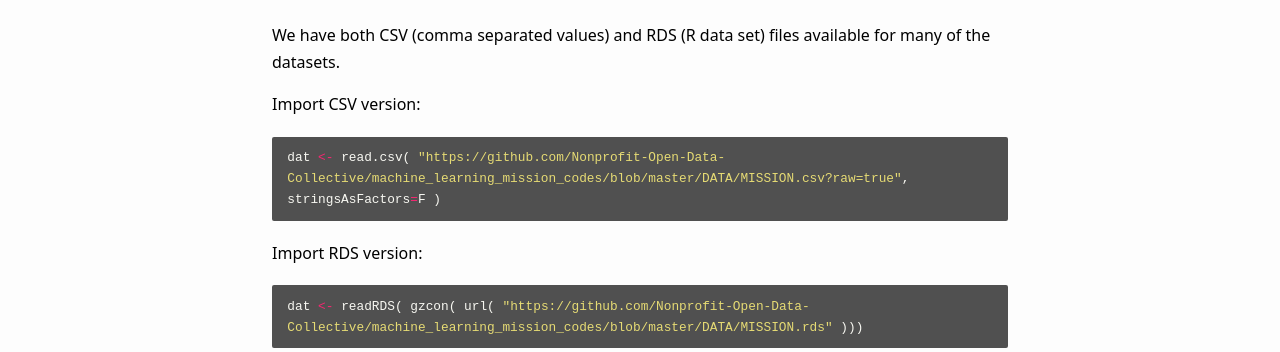
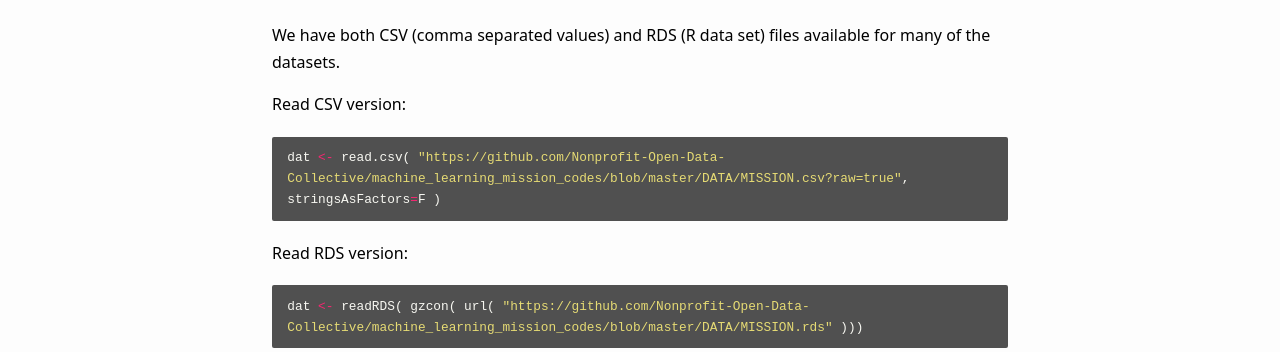
Before and after one commit to Nonprofit-Open-Data-Collective/machine_learning_mission_codes, a Jekyll site: the page built from docs/data.md, in a window 1280 px wide. Shown: the part 370-722 px from the top of the page. Built offline with Jekyll 4.4.1, drawn with Linux system fonts in a browser that asks for light colours; our own code applies the rules of GitHub Pages for plain Markdown files.

Commit message:
Update data.md

````diff
--- a/docs/data.md
+++ b/docs/data.md
@@ -9,13 +9,13 @@
 
 We have both CSV (comma separated values) and RDS (R data set) files available for many of the datasets.
 
-Import CSV version:
+Read CSV version:
 
 ```r
 dat <- read.csv( "https://github.com/Nonprofit-Open-Data-Collective/machine_learning_mission_codes/blob/master/DATA/MISSION.csv?raw=true", stringsAsFactors=F )
 ```
 
-Import RDS version:
+Read RDS version:
 
 ```r
 dat <- readRDS( gzcon( url( "https://github.com/Nonprofit-Open-Data-Collective/machine_learning_mission_codes/blob/master/DATA/MISSION.rds" )))
````
